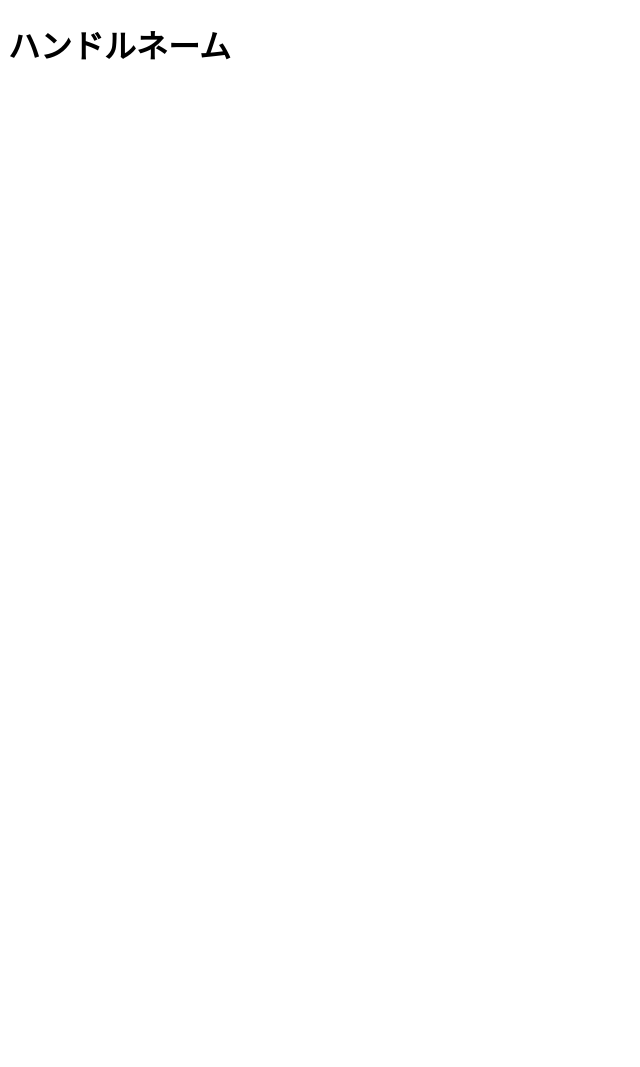
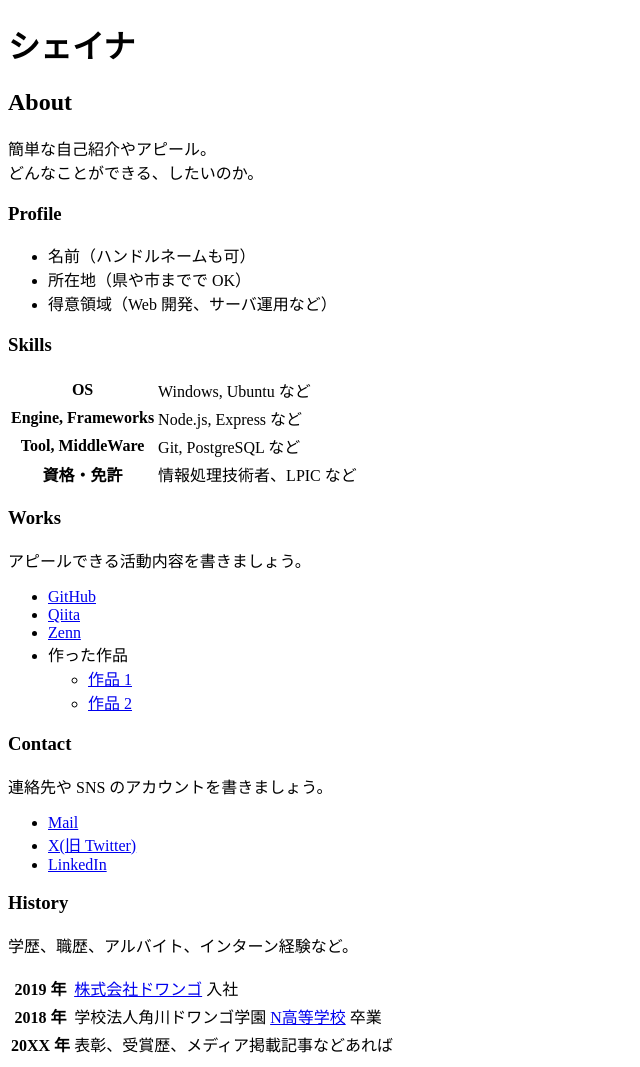
Before and after one commit to shana-lowguy/shana-lowguy.github.io, a plain HTML site: page index.html in a window 1280 px wide. Shown: the whole page, without its empty margins (0-640 px from the left). Before the commit the page ends 800 px from the top, so only its background shows below. Drawn offline with Linux system fonts and the light colour scheme.

Commit message:
ポートフォリオに必要な情報を追加

```diff
--- a/index.html
+++ b/index.html
@@ -6,6 +6,79 @@
     <title>ハンドルネームのポートフォリオ</title>
   </head>
   <body>
-    <h1>ハンドルネーム</h1>
+    <h1>シェイナ</h1>
+
+    <h2>About</h2>
+    <p>
+      簡単な自己紹介やアピール。<br>
+      どんなことができる、したいのか。
+    </p>
+
+    <h3>Profile</h3>
+    <ul>
+      <li>名前（ハンドルネームも可）</li>
+      <li>所在地（県や市までで OK）</li>
+      <li>得意領域（Web 開発、サーバ運用など）</li>
+    </ul>
+
+    <h3>Skills</h3>
+    <table>
+      <tr>
+        <th>OS</th>
+        <td>Windows, Ubuntu など</td>
+      </tr>
+      <tr>
+        <th>Engine, Frameworks</th>
+        <td>Node.js, Express など</td>
+      </tr>
+      <tr>
+        <th>Tool, MiddleWare</th>
+        <td>Git, PostgreSQL など</td>
+      </tr>
+      <tr>
+        <th>資格・免許</th>
+        <td>情報処理技術者、LPIC など</td>
+      </tr>
+    </table>
+
+    <h3>Works</h3>
+    <p>アピールできる活動内容を書きましょう。</p>
+    <ul>
+      <li><a href="https://github.com/">GitHub</a></li>
+      <li><a href="https://qiita.com/">Qiita</a></li>
+      <li><a href="https://zenn.dev/">Zenn</a></li>
+      <li>
+        作った作品
+        <ul>
+          <li><a href="https://example.com/">作品 1</a></li>
+          <li><a href="https://example.com/">作品 2</a></li>
+        </ul>
+      </li>
+    </ul>
+
+    <h3>Contact</h3>
+    <p>連絡先や SNS のアカウントを書きましょう。</p>
+    <ul>
+      <li><a href="mailto:name@example.com">Mail</a></li>
+      <li><a href="https://x.com/n_yobikou">X(旧 Twitter)</a></li>
+      <li><a href="https://www.linkedin.com/">LinkedIn</a></li>
+    </ul>
+
+    <h3>History</h3>
+    <p>学歴、職歴、アルバイト、インターン経験など。</p>
+    <table>
+      <tr>
+        <th>2019 年</th>
+        <td><a href="https://dwango.co.jp/">株式会社ドワンゴ</a> 入社</td>
+      </tr>
+      <tr>
+        <th>2018 年</th>
+        <td>学校法人角川ドワンゴ学園 <a href="https://nnn.ed.jp/">N高等学校</a> 卒業</td>
+      </tr>
+      <tr>
+        <th>20XX 年</th>
+        <td>表彰、受賞歴、メディア掲載記事などあれば</td>
+      </tr>
+    </table>
   </body>
 </html>
```
